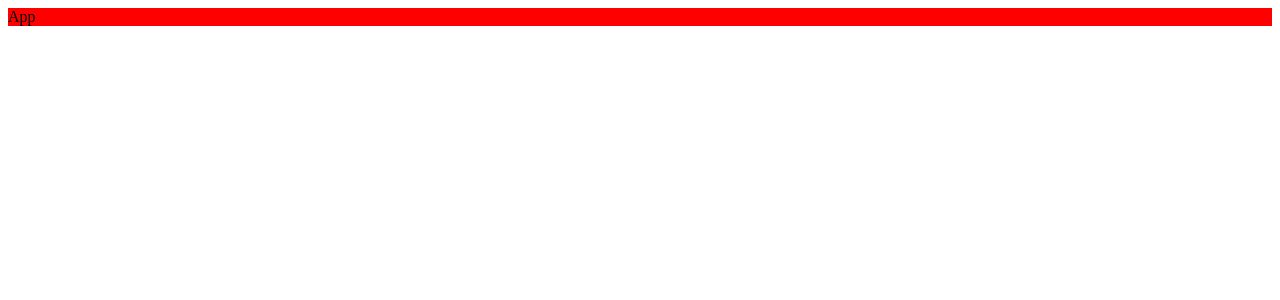
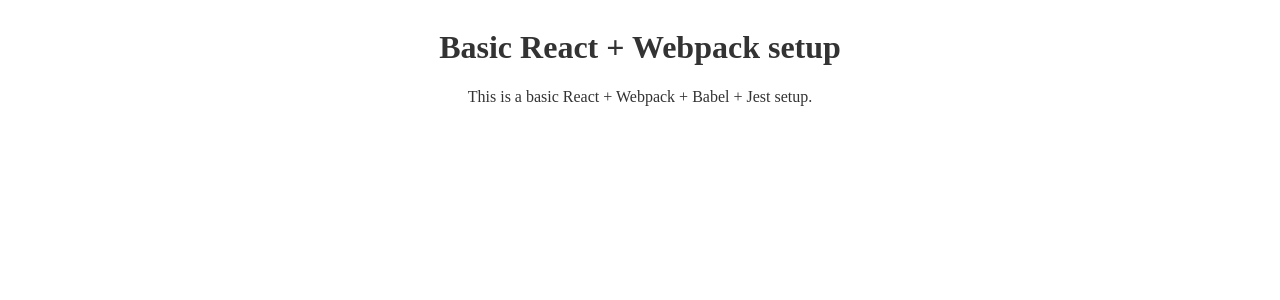
Before and after one commit to victorseara/basic-react-setup, a React app: page / in a window 1280 px wide. Shown: the top 300 px of the page. Built offline with nearby package versions, Linux system fonts and the light colour scheme.

Commit message:
chore: add simple template component

```diff
--- a/src/App.jsx
+++ b/src/App.jsx
@@ -1,7 +1,14 @@
 import styles from "./App.module.css";
 
 const App = () => {
-  return <div className={styles.app}>App</div>;
+  return (
+    <div className={styles.app}>
+      <main>
+        <h1>Basic React + Webpack setup</h1>
+        <p>This is a basic React + Webpack + Babel + Jest setup.</p>
+      </main>
+    </div>
+  );
 };
 
 export default App;
--- a/src/App.module.css
+++ b/src/App.module.css
@@ -1,3 +1,13 @@
 .app {
-  background-color: red;
+  display: flex;
+  flex: 1;
+  width: 100%;
+  color: #333;
+  display: flex;
+  align-items: center;
+  justify-content: center;
 }
+
+.app main {
+  text-align: center;
+}
```
